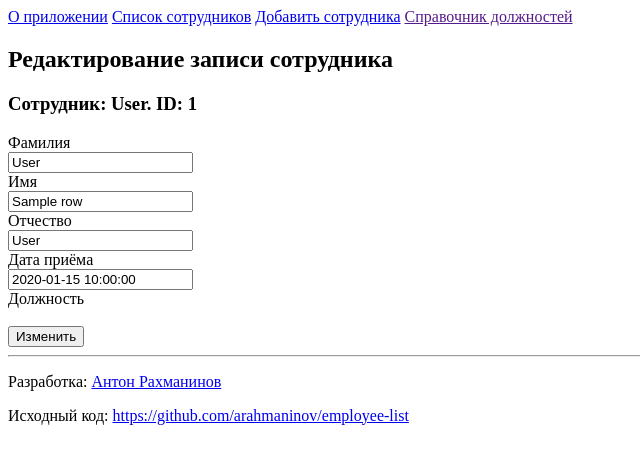
After one commit to arahmaninov/employee-list, a Flask app: template templates/editemployee.html in a window 1280 px wide. The commit adds this page. Shown: the top 464 px of the page, without its empty margins (0-640 px from the left). Run offline with Flask 3, Linux system fonts and the light colour scheme; the template is opened without the code that fills it: most values are stand-ins (such as "Sample title", 1, 10 or a date in 2020).

Commit message:
edit employee

```diff
--- a/app.py
+++ b/app.py
@@ -1,7 +1,35 @@
 from flask import Flask, render_template, request
 import sqlite3
+#from flask_sqlalchemy import SQLAlchemy
+#from sqlalchemy.sql import text
+#import os.path
+
+#db = SQLAlchemy()
 
 app = Flask(__name__)
+
+#db_name = 'database.db'
+
+#BASE_DIR = os.path.dirname(os.path.abspath(__file__))
+#db_path = os.path.join(BASE_DIR, db_name)
+
+#app.config['SQLALCHEMY_DATABASE_URI'] = 'sqlite:///' + db_name
+
+#app.config['SQLALCHEMY_TRACK_MODIFICATIONS'] = True
+
+#db.init_app(app)
+
+#class Employee(db.Model):
+#    __tablename__ = 'employee'
+#    lastname = db.Column(db.String, primary_key=True)
+#    name = db.Column(db.String)
+#    surname = db.Column(db.String)
+#    date = db.Column(db.String)
+#    position = db.Column(db.String)
+
+#class Position(db.Model):
+#    __tablename__ = 'position'
+#    title = db.Column(db.String, primary_key=True)
 
 @app.route("/")
 def home():
@@ -13,12 +41,21 @@ def show_employees():
     con.row_factory = sqlite3.Row
 
     cur = con.cursor()
-    cur.execute("SELECT * FROM employee")
+    cur.execute("SELECT rowid, * FROM employee")
 
     rows = cur.fetchall()
     con.close()
 
     return render_template("employees.html", rows=rows)
+
+    #try:
+    #    rows = db.session.execute(db.select(Position)).scalars()
+    #    return render_template("employees.html", rows=rows)
+    #except Exception as e:
+    #    error_text = "<p>The error:<br>" + str(e) + "</p>"
+    #    hed = '<h1>Something is broken.</h1>'
+    #    return hed + error_text
+
 
 @app.route("/newemployee")
 def new_employee():
@@ -56,3 +93,54 @@ def add_employee():
         finally:
             con.close()
             return render_template("result.html", status=status)
+
+@app.route("/editemployee", methods=["POST", "GET"])
+def edit_employee():
+    if request.method == "POST":
+        try:
+            id = request.form["id"]
+
+            con = sqlite3.connect("database.db")
+            con.row_factory = sqlite3.Row
+
+            cur = con.cursor()
+            print("Test before select operation")
+            cur.execute("SELECT rowid, * FROM employee WHERE rowid = ?", (id))
+
+            rows = cur.fetchall()
+
+            print("Rows:", rows)
+            print("It should work here except it doesn't")
+        except:
+            id=None
+            print("Here is our exception:", lastnameid)
+        finally:
+            con.close()
+            return render_template("editemployee.html", rows=rows)
+
+@app.route("/edit", methods=["POST", "GET"])
+def employeeedited():
+    if request.method == "POST":
+        try:
+            rowid = request.form["rowid"]
+            lastname = request.form["lastname"]
+            name = request.form["name"]
+            surname = request.form["surname"]
+            date = request.form["date"]
+            #position = request.form["position"]
+
+            with sqlite3.connect('database.db') as con:
+                cur = con.cursor()
+                print("It seems to work until here")
+                cur.execute("UPDATE employees SET lastname='"+lastname+"' WHERE rowid= ?", (rowid))
+                print("Update successful")
+                con.commit()
+                print("Commit successful")
+                status = "Запись успешно обновлена"
+        except:
+            con.rollback()
+            status = "Ошибка при обновлении записи"
+
+        finally:
+            con.close()
+            return render_template("result.html", status=status)
--- /dev/null
+++ b/templates/editemployee.html
@@ -0,0 +1,36 @@
+{% extends "layout.html" %}
+
+{% block title %}
+Редактирование записи сотрудника
+{% endblock %}
+
+{% block content %}
+<h2>Редактирование записи сотрудника</h2>
+{% for row in rows %}
+<form action="{{ url_for('employeeedited') }}" method="POST">
+	<h3>Сотрудник: {{ row['lastname'] }}. ID: {{ row['rowid'] }}</h3>
+	<input type="hidden" name="rowid" value="{{ row['rowid'] }}">
+
+	Фамилия<br>
+	<input type="text" name="lastname" value="{{ row['lastname'] }}"><br>
+
+	Имя<br>
+	<input type="text" name="name" value="{{ row['name'] }}"><br>
+
+	Отчество<br>
+	<input type="text" name="surname" value="{{ row['surname'] }}"><br>
+
+	Дата приёма<br>
+	<input type="text" name="date" value="{{ row['date'] }}"><br>
+
+	Должность<br>
+	<!--
+	<select name="position">
+		<option value="{{ row['position'] }}"> {{ row['position'] }} </option>
+	</select><br><br>
+	-->
+	<br>
+	<input type="submit" value="Изменить" /><br>
+</form>
+{% endfor %}
+{% endblock %}
--- a/templates/employees.html
+++ b/templates/employees.html
@@ -7,6 +7,7 @@
 {% block content %}
 <table border="1px">
 	<thead>
+		<td><strong>ID</strong></td>
 		<td><strong>Фамилия</strong></td>
 		<td><strong>Имя</strong></td>
 		<td><strong>Отчество</strong></td>
@@ -18,11 +19,13 @@
 
 	{% for row in rows %}
 	<tr>
+		<td>{{ row["rowid"] }}</td>
 		<td>{{ row["lastname"] }}</td>
 		<td>{{ row["name"] }}</td>
 		<td>{{ row["surname"] }}</td>
 		<td>{{ row["date"] }}</td>
 		<td>{{ row["position"] }}</td>
+		<td><form action="{{ url_for('edit_employee') }}" method="POST"><input type="hidden" name="id" value="{{ row['rowid'] }}"><input type="submit" value="Редактировать"></form></td>
 	</tr>
 	{% endfor %}
 </table>
```
Also changed, not shown: database.db.
